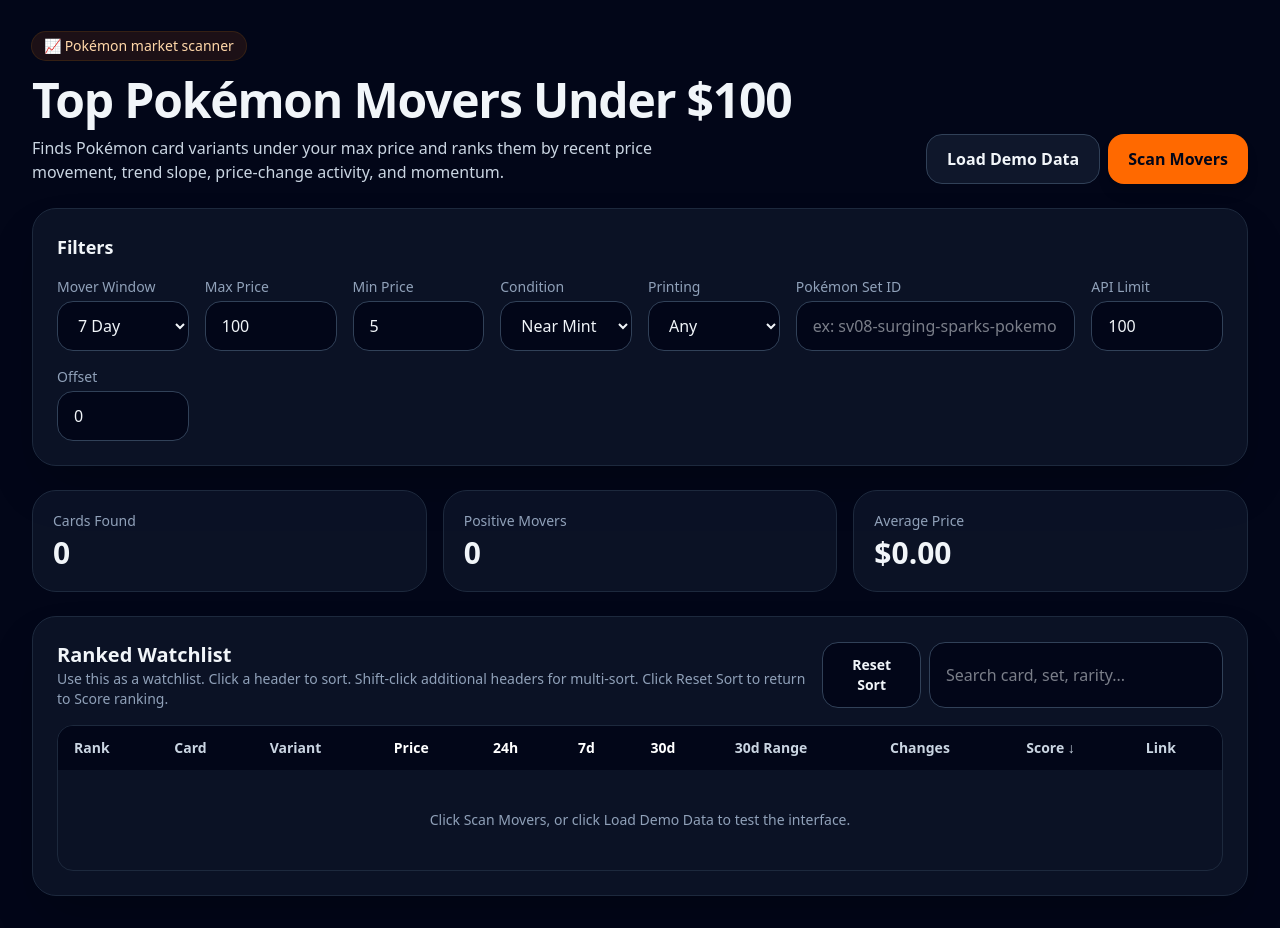
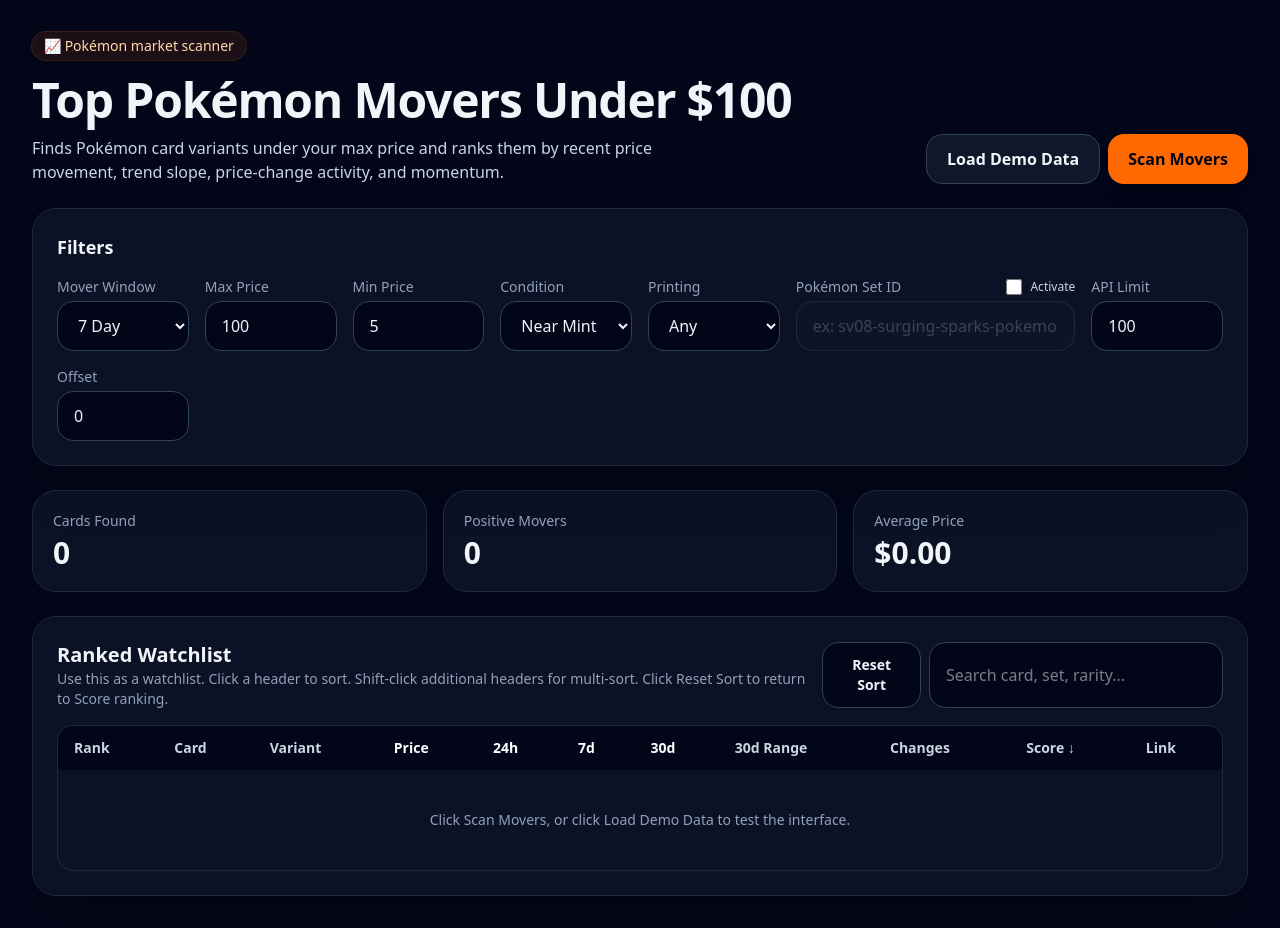
Before and after one commit to menamusicindustry1-cell/pokemon-movers, a React (Vite) app: page / in a window 1280 px wide. Built offline with nearby package versions, Linux system fonts and the light colour scheme.

Commit message:
Update App.jsx

```diff
--- a/src/App.jsx
+++ b/src/App.jsx
@@ -89,14 +89,14 @@ async function fetchJson(url) {
   return json;
 }
 
-async function fetchTopMovers({ timeframe, maxPrice, minPrice, condition, printing, pokemonSet, limit, offset }) {
+async function fetchTopMovers({ timeframe, maxPrice, minPrice, condition, printing, pokemonSet, useSetFilter, limit, offset }) {
   const params = new URLSearchParams({
     timeframe: String(timeframe),
     maxPrice: String(maxPrice),
     minPrice: String(minPrice),
     condition: String(condition),
     printing: String(printing),
-    pokemonSet: String(pokemonSet || ""),
+    pokemonSet: useSetFilter ? String(pokemonSet || "") : "",
     limit: String(limit),
     offset: String(offset),
   });
@@ -114,6 +114,7 @@ export default function PokemonTopMoversApp() {
   const [minPrice, setMinPrice] = useState(5);
   const [condition, setCondition] = useState("NM");
   const [pokemonSet, setPokemonSet] = useState("");
+  const [useSetFilter, setUseSetFilter] = useState(false);
   const [printing, setPrinting] = useState("Any");
   const [limit, setLimit] = useState(100);
   const [offset, setOffset] = useState(0);
@@ -188,12 +189,13 @@ export default function PokemonTopMoversApp() {
         condition,
         printing,
         pokemonSet,
+        useSetFilter,
         limit: Number(limit),
         offset: Number(offset),
       });
       setRows(data);
       if (!data.length) {
-        setError("No matching cards found. Raise API Limit, lower Min Price, clear the Set filter, or choose Any condition/printing.");
+        setError("No matching cards found. Raise API Limit, lower Min Price, deactivate the Set filter, or choose Any condition/printing.");
       }
     } catch (err) {
       setError(String(err.message || err || "Something went wrong."));
@@ -312,12 +314,28 @@ export default function PokemonTopMoversApp() {
             </label>
 
             <label className="md:col-span-2">
-              <span className="text-sm text-slate-400">Pokémon Set ID</span>
+              <div className="flex items-center justify-between gap-3">
+                <span className="text-sm text-slate-400">Pokémon Set ID</span>
+                <label className="flex cursor-pointer items-center gap-2 text-xs text-slate-300">
+                  <input
+                    type="checkbox"
+                    checked={useSetFilter}
+                    onChange={(e) => setUseSetFilter(e.target.checked)}
+                    className="h-4 w-4 accent-orange-500"
+                  />
+                  Activate
+                </label>
+              </div>
               <input
                 value={pokemonSet}
                 onChange={(e) => setPokemonSet(e.target.value)}
+                disabled={!useSetFilter}
                 placeholder="ex: sv08-surging-sparks-pokemon"
-                className="mt-1 w-full rounded-2xl border border-slate-700 bg-slate-950 px-4 py-3 text-slate-100 outline-none focus:border-orange-400"
+                className={`mt-1 w-full rounded-2xl border px-4 py-3 text-slate-100 outline-none focus:border-orange-400 ${
+                  useSetFilter
+                    ? "border-slate-700 bg-slate-950"
+                    : "border-slate-800 bg-slate-900/40 text-slate-500 cursor-not-allowed"
+                }`}
               />
             </label>
 
```
